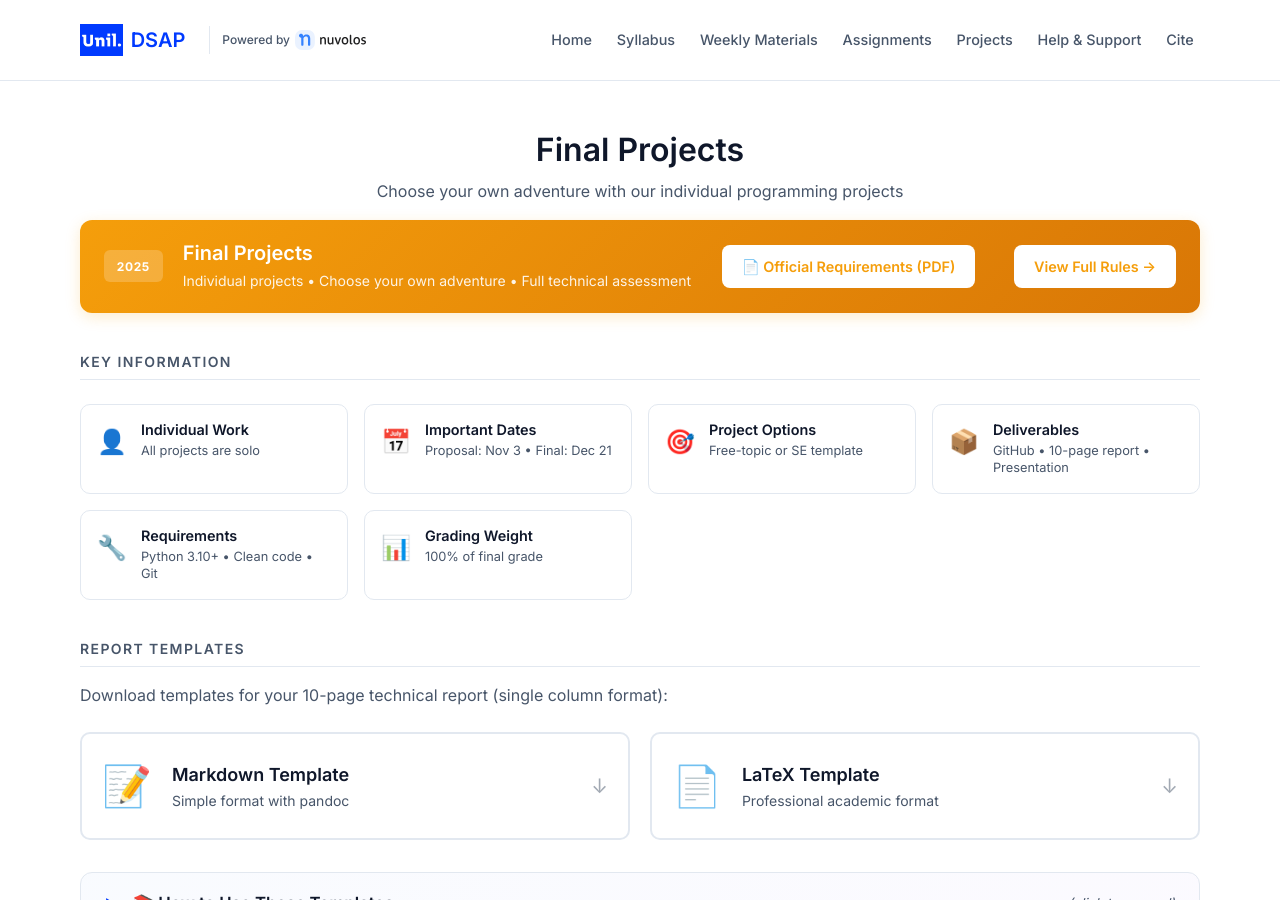
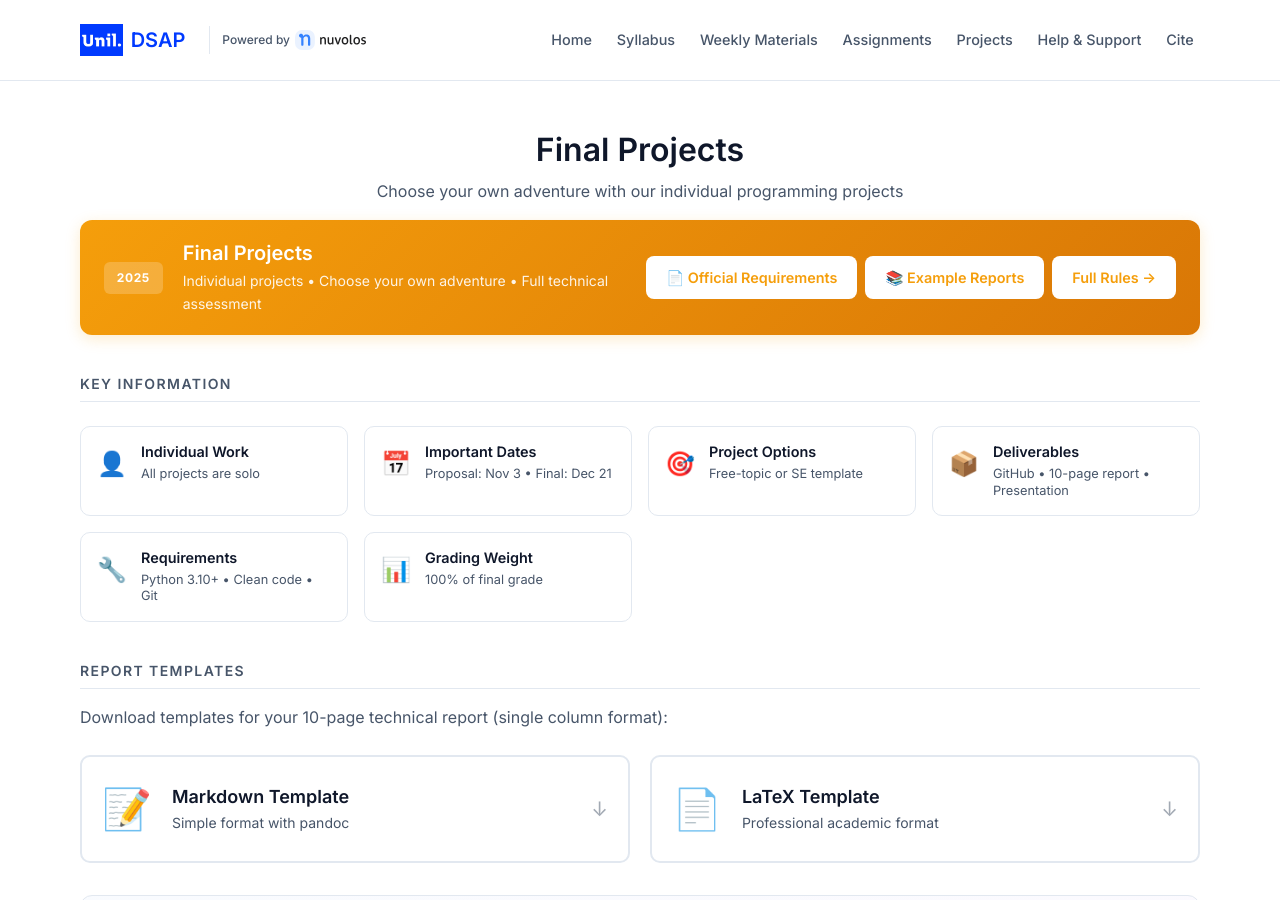
Before and after one commit to ap-unil-2025/course-materials, a Jekyll site: the page built from docs/projects.html, in a window 1280 px wide and 900 px high. Built offline with Jekyll 4.4.1, drawn with Linux system fonts in a browser that asks for light colours.

Commit message:
Add link to example reports on projects page
🤖 Generated with [Claude Code](https://claude.com/claude-code)

Co-Authored-By: Claude <noreply@anthropic.com>

```diff
--- a/docs/projects.html
+++ b/docs/projects.html
@@ -37,8 +37,9 @@ layout: default
         <p>Individual projects • Choose your own adventure • Full technical assessment</p>
       </div>
     </div>
-    <a href="{{ '/slides/lecture/capstone_project/capstone_project.pdf' | relative_url }}" class="projects-btn" style="margin-right: 0.5rem;">📄 Official Requirements (PDF)</a>
-    <a href="{{ '/INDIVIDUAL_PROJECT_RULES' | relative_url }}" class="projects-btn">View Full Rules →</a>
+    <a href="{{ '/slides/lecture/capstone_project/capstone_project.pdf' | relative_url }}" class="projects-btn" style="margin-right: 0.5rem;">📄 Official Requirements</a>
+    <a href="{{ '/slides/lecture/capstone_project/examples/' | relative_url }}" class="projects-btn" style="margin-right: 0.5rem;">📚 Example Reports</a>
+    <a href="{{ '/INDIVIDUAL_PROJECT_RULES' | relative_url }}" class="projects-btn">Full Rules →</a>
   </div>
 
   <!-- Quick Overview -->
```
